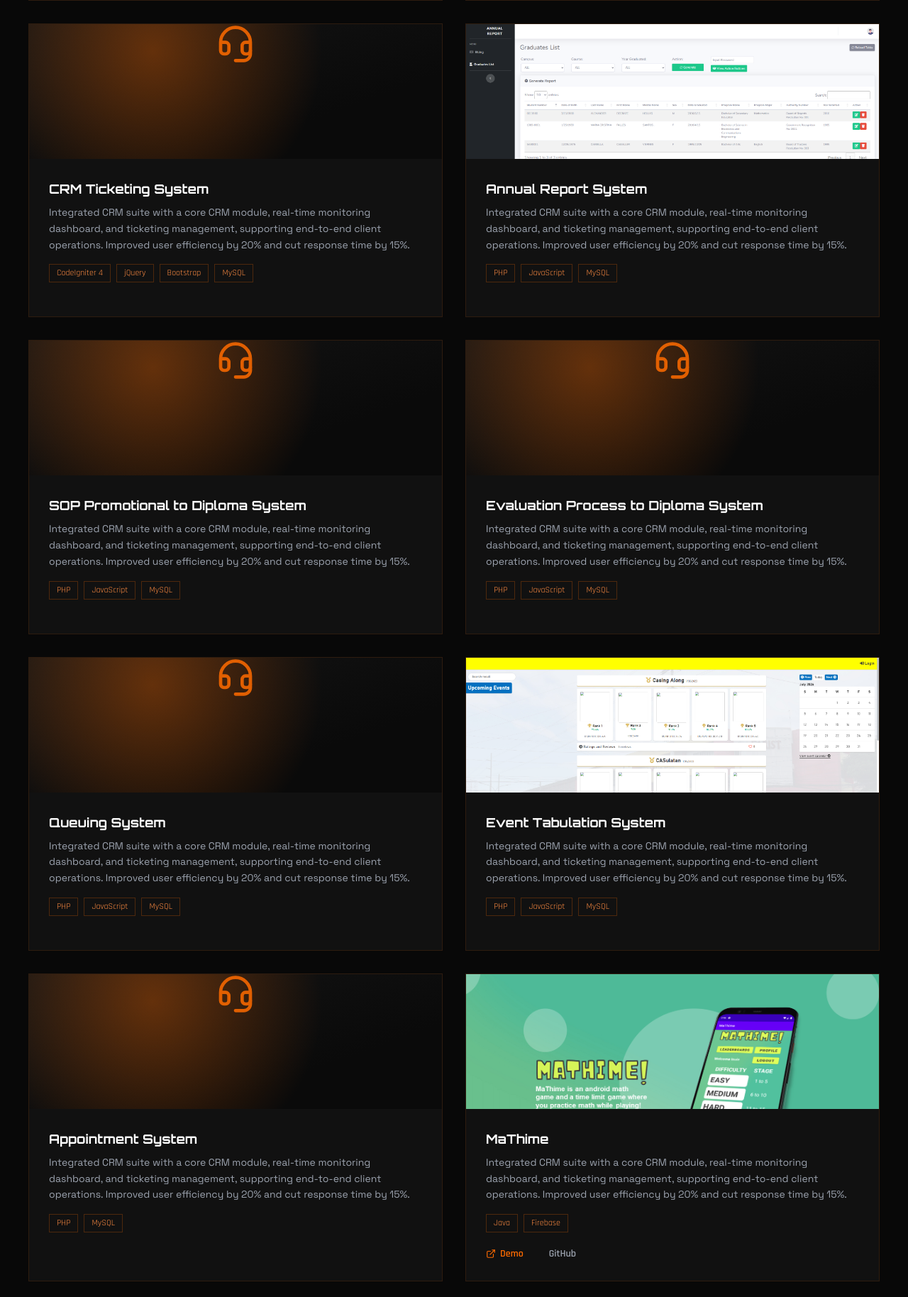
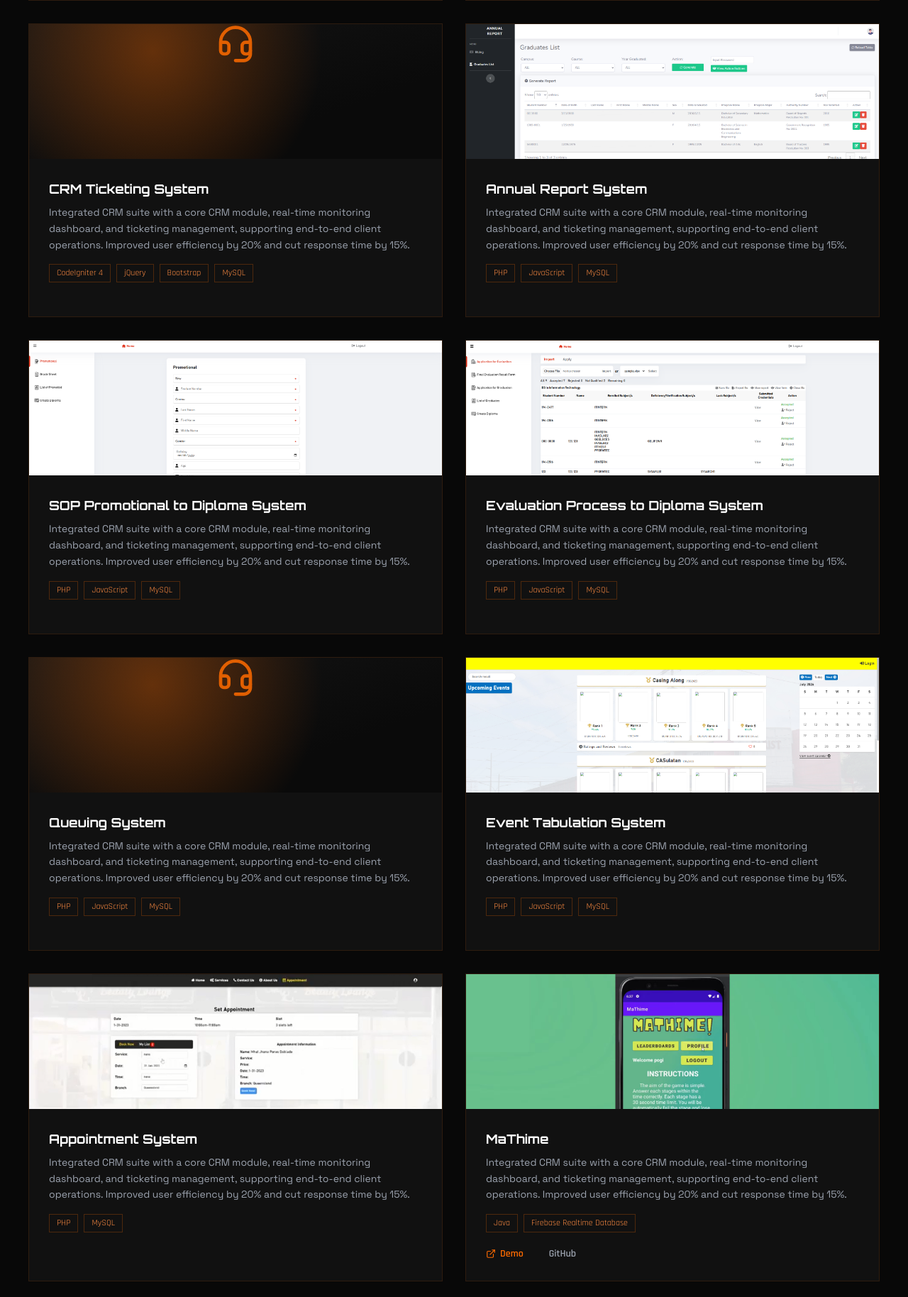
Before and after one commit to louiejaytutor/portfolio, a PHP site: page /projects.html in a window 1280 px wide. Shown: the part 1584-3412 px from the top of the page at 71% size. Run offline with PHP 8.4, Linux system fonts and the light colour scheme; some libraries are stand-ins or nearby versions.

Commit message:
Added project photos

```diff
--- a/projects.html
+++ b/projects.html
@@ -178,9 +178,8 @@
                     </div>
                 </div>
                 <div class="project-card">
-                    <div class="project-media flex items-start justify-center">
-                        <div class="scan"></div>
-                        <i data-lucide="headset" style="width:56px;height:56px; color:var(--primary); opacity:0.85;"></i>
+                    <div class="project-media overflow-hidden">
+                        <img src="public/img/sop-promotional-to-diploma.png" alt="SOP Promotional to Diploma" class="w-full h-full object-cover object-top">
                     </div>
                     <div class="p-7">
                         <h3 class="font-display font-bold text-lg mb-2">SOP Promotional to Diploma System</h3>
@@ -193,9 +192,8 @@
                     </div>
                 </div>
                 <div class="project-card">
-                    <div class="project-media flex items-start justify-center">
-                        <div class="scan"></div>
-                        <i data-lucide="headset" style="width:56px;height:56px; color:var(--primary); opacity:0.85;"></i>
+                    <div class="project-media overflow-hidden">
+                        <img src="public/img/evaluation-process-to-diploma.png" alt="Evaluation Process to Diploma" class="w-full h-full object-cover object-top">
                     </div>
                     <div class="p-7">
                         <h3 class="font-display font-bold text-lg mb-2">Evaluation Process to Diploma System</h3>
@@ -237,9 +235,8 @@
                     </div>
                 </div>
                 <div class="project-card">
-                    <div class="project-media flex items-start justify-center">
-                        <div class="scan"></div>
-                        <i data-lucide="headset" style="width:56px;height:56px; color:var(--primary); opacity:0.85;"></i>
+                    <div class="project-media overflow-hidden">
+                        <img src="public/img/appointment.png" alt="Appointment" class="w-full h-full object-cover object-top">
                     </div>
                     <div class="p-7">
                         <h3 class="font-display font-bold text-lg mb-2">Appointment System</h3>
@@ -259,7 +256,7 @@
                         <p class="text-sm leading-relaxed mb-4" style="color:var(--muted)">Integrated CRM suite with a core CRM module, real-time monitoring dashboard, and ticketing management, supporting end-to-end client operations. Improved user efficiency by 20% and cut response time by 15%.</p>
                         <div class="flex flex-wrap gap-2 mb-5">
                             <span class="font-tech text-xs px-2.5 py-1 border" style="border-color:var(--border); color:var(--secondary);">Java</span>
-                            <span class="font-tech text-xs px-2.5 py-1 border" style="border-color:var(--border); color:var(--secondary);">Firebase</span>
+                            <span class="font-tech text-xs px-2.5 py-1 border" style="border-color:var(--border); color:var(--secondary);">Firebase Realtime Database</span>
                         </div>
                         <div class="flex gap-4">
                             <a href="https://youtu.be/9gWeNmjiWhI" class="text-sm font-tech font-semibold flex items-center gap-1.5" style="color:var(--primary)" target="_blank">
@@ -272,9 +269,8 @@
                     </div>
                 </div>
                 <div class="project-card">
-                    <div class="project-media flex items-start justify-center">
-                        <div class="scan"></div>
-                        <i data-lucide="headset" style="width:56px;height:56px; color:var(--primary); opacity:0.85;"></i>
+                    <div class="project-media overflow-hidden">
+                        <img src="public/img/ordering.png" alt="Ordering" class="w-full h-full object-cover object-top">
                     </div>
                     <div class="p-7">
                         <h3 class="font-display font-bold text-lg mb-2">Ordering System</h3>
@@ -286,9 +282,8 @@
                     </div>
                 </div>
                 <div class="project-card">
-                    <div class="project-media flex items-start justify-center">
-                        <div class="scan"></div>
-                        <i data-lucide="headset" style="width:56px;height:56px; color:var(--primary); opacity:0.85;"></i>
+                    <div class="project-media overflow-hidden">
+                        <img src="public/img/cinema-reservation.png" alt="Cinema Reservation" class="w-full h-full object-cover object-top">
                     </div>
                     <div class="p-7">
                         <h3 class="font-display font-bold text-lg mb-2">Cinema Reservation System</h3>
--- a/public/css/style.css
+++ b/public/css/style.css
@@ -276,7 +276,7 @@ box-shadow:0 0 12px var(--glow);
     max-height: 0;
     overflow: hidden;
     width: 100%;
-    transition:max-height .4s ease;
+    transition:max-height 0.5s ease;
 }
 .mobile-menu.open {
     max-height: 500px;
--- a/views/about.html
+++ b/views/about.html
@@ -28,7 +28,7 @@
         I have a track record of improving system performance, implementing client-driven features, and contributing to scalable business solutions — from time-tracking platforms to CRM suites and inventory systems.
         </p>
         <a href="files/LouieJayTutor_Resume.pdf" class="btn-outline" target="_blank">
-            Download Resume <i data-lucide="arrow-right" style="width: 15px; height: 15px;"></i>
+            Download Résumé <i data-lucide="arrow-right" style="width: 15px; height: 15px;"></i>
         </a>
     </div>
     </div>
```
Also changed, not shown: public/img/annual-report.png, public/img/appointment.png (added), public/img/cinema-reservation.png (added), public/img/evaluation-process-to-diploma.png (added), public/img/mathime.png, public/img/ordering.png (added), public/img/sop-promotional-to-diploma.png (added).
